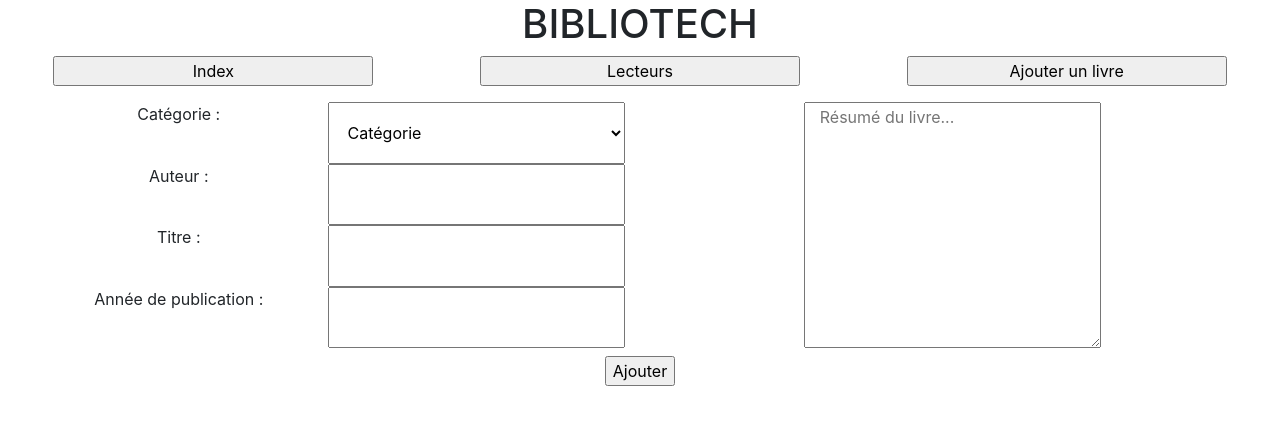
After one commit to SylvainB59/bibliotech, a PHP site: template views/addBookView.php in a window 1280 px wide. The commit adds this page. Shown: the top 425 px of the page. Run offline with PHP 8.4, Linux system fonts and the light colour scheme; the template is opened without the code that fills it, so the values that code supplies are empty; some libraries are stand-ins or nearby versions.

Commit message:
add addBookView.php

```diff
--- a/controllers/users.php
+++ b/controllers/users.php
@@ -7,12 +7,10 @@ if(isset($_POST['userDetail']))
 {
 	if(isset($_POST['userIdNumber']))
 	{
-		var_dump($_POST);
 		$user = $UsersManager->getUserByIdNumber($_POST['userIdNumber']);
 	}
 	else
 	{
-		var_dump($_POST);
 		$user = $UsersManager->getUserById($_POST['userId']);
 	}
 	include('views/userView.php');
--- /dev/null
+++ b/views/addBookView.php
@@ -0,0 +1,48 @@
+<?php
+
+include('views/templates/header.php');
+
+?>
+
+<section class="row">
+	<form class="row col-12" action="" method="POST">
+		<div class="row col-12 col-md-6 text-center">
+			<!-- <p> -->
+				<label class="col-12 col-md-6" for="typeId">Cat&eacute;gorie : </label>
+				<select class="col-12 col-md-6" name="typeId" id="typeId">
+					<option value="" selected disabled>Cat&eacute;gorie</option>
+					<?php
+					foreach($types as $type)
+					{
+					?>
+					<option value="<?php echo $type['id']; ?>"><?php echo $type['typeName']; ?></option>
+					<?php
+					}
+					?>
+				</select>
+			<!-- </p> -->
+			<!-- <p> -->
+				<label class="col-12 col-md-6" for="author">Auteur : </label>
+				<input class="col-12 col-md-6" type="text" name="author" id="author">
+			<!-- </p> -->
+			<!-- <p> -->
+				<label class="col-12 col-md-6" for="title">Titre : </label>
+				<input class="col-12 col-md-6" type="text" name="title" id="title">
+			<!-- </p> -->
+			<!-- <p> -->
+				<label class="col-12 col-md-6" for="publicationDate">Ann&eacute;e de publication : </label>
+				<input class="col-12 col-md-6" type="text" name="publicationDate" id="publicationDate">
+			<!-- </p> -->
+		</div>
+		<div class="row col-12 col-md-6">
+			<textarea class="col-12 col-md-10 col-lg-6 mx-auto" name="summary" id="summary" cols="30" rows="10" placeholder="R&eacute;sum&eacute du livre..."></textarea>
+		</div>
+		<input class="mx-auto mt-2" type="submit" name="validAddBook" value="Ajouter">
+	</form>
+</section>
+
+<?php
+
+include('views/templates/footer.php');
+
+?>
--- a/views/templates/header.php
+++ b/views/templates/header.php
@@ -19,7 +19,7 @@
         <!--[if lte IE 9]>
             <p class="browserupgrade">You are using an <strong>outdated</strong> browser. Please <a href="https://browsehappy.com/">upgrade your browser</a> to improve your experience and security.</p>
         <![endif]-->
-        <header>
+        <header class="mb-3">
             <h1 class="text-center">BIBLIOTECH</h1>
 
             <nav>
--- a/views/userView.php
+++ b/views/userView.php
@@ -7,7 +7,7 @@ include('views/templates/header.php');
 <section>
 	<div>
 		<p>N° d'identification : <?php echo $user->getIdNumber(); ?></p>
-		<p>Nom, pr&eacute;nom : <?php echo $user->getLastName().' '.$user->getFirstName(); ?></p>
+		<p>Nom, pr&eacute;nom : <?php echo strtoupper($user->getLastName()).' '.ucfirst($user->getFirstName()); ?></p>
 	</div>
 	<hr>
 	<div>
--- a/views/usersView.php
+++ b/views/usersView.php
@@ -14,7 +14,7 @@ include('views/templates/header.php');
 	?>
 	<div class="col-12 col-md-10 mx-auto row border">
 		<p class="col text-center my-auto"><?php echo $user->getIdNumber(); ?></p>
-		<p class="col text-center my-auto"><?php echo $user->getLastName().' '.$user->getFirstName(); ?></p>
+		<p class="col text-center my-auto"><?php echo strtoupper($user->getLastName()).' '.ucfirst($user->getFirstName()); ?></p>
 		<form class="col text-center" action="" method="POST">
 			<input type="hidden" name="userId" value="<?php echo $user->getId(); ?>">
 			<input type="submit" name="userDetail" value="D&eacute;tails">
```
Also changed, not shown: controllers/index.php (+13 -7 lines).
